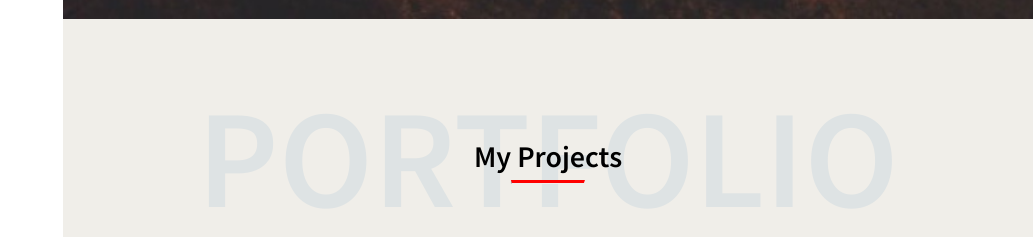
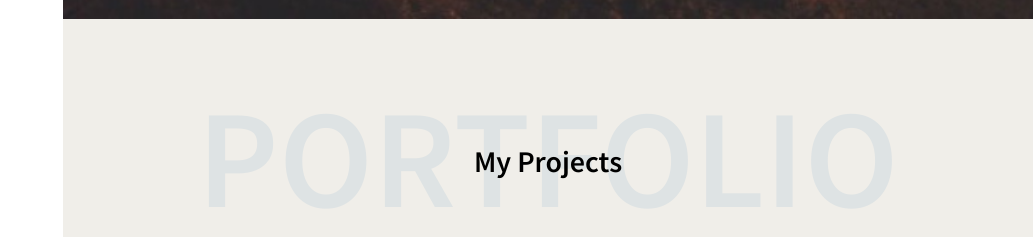
Before and after one commit to MkrtichSargsyan/MkrtichSargsyan.github.io, a Next.js app: page / in a window 1280 px wide. Shown: the part 960-1197 px from the top of the page, without its empty margins (247-1280 px from the left). Built offline with nearby package versions, Linux system fonts and the light colour scheme.

Commit message:
remove hr

```diff
--- a/components/SectionTitle.js
+++ b/components/SectionTitle.js
@@ -7,7 +7,7 @@ export default function SectionTitle({title1,title2}) {
     <div className={styles.title}>
       <h2>{title1}</h2>
       <p>
-        {title2} <hr />
+        {title2}
       </p>
     </div>
   );
--- a/components/SideSrawer/SideDrawer.js
+++ b/components/SideSrawer/SideDrawer.js
@@ -71,14 +71,14 @@ export default class SideDrawer extends Component {
           <ul>
             {navigation_items.map((item) => (
               <Link
-                class="active"
+                key={item.title}
                 to={item.title}
                 spy={true}
                 smooth={true}
                 offset={0}
                 duration={700}
               >
-                <li key={item.title}>
+                <li>
                   <img src={item.icon} alt="" />
                   <span className={styles.title}>{item.title}</span>
                 </li>
--- a/components/main_content/Showcase.js
+++ b/components/main_content/Showcase.js
@@ -21,7 +21,6 @@ function Showcase() {
           </i>
         </blockquote>
         <Link
-          class="active"
           to='Contact'
           spy={true}
           smooth={true}
--- a/styles/Projects.module.css
+++ b/styles/Projects.module.css
@@ -18,11 +18,11 @@
   margin-bottom: 0;
 }
 
-.projects article:hover{
+/* .projects article:hover{
   transform: scale(1.02) perspective(1px);
   transition: all 0.5s ease-in-out;
   box-shadow: rgba(0, 0, 0, 0.2) 1px 3px 9px 0px;
-}
+} */
 
 .projects article p {
   font-weight: 300;
--- a/styles/SectionTitle.module.css
+++ b/styles/SectionTitle.module.css
@@ -24,14 +24,6 @@
   align-items: center;
 }
 
-.title p hr {
-  width: 50%;
-  display: block;
-  border-top: 3px solid red;
-  margin-top: 5px;
-}
-
-
 @media screen and (max-width: 1440px) {
   .title h2 {
     font-size: 140px;
--- a/styles/SideDrawer.module.css
+++ b/styles/SideDrawer.module.css
@@ -31,6 +31,7 @@
   position: absolute;
   top: 30px;
   right: -45px;
+  z-index: 2000;
 }
 
 .logo{
```
Also changed, not shown: package.json (line endings or trailing spaces).
